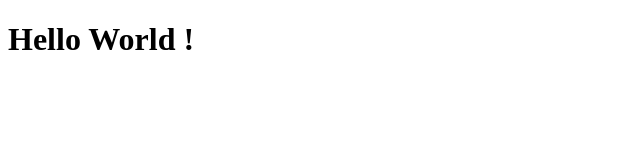
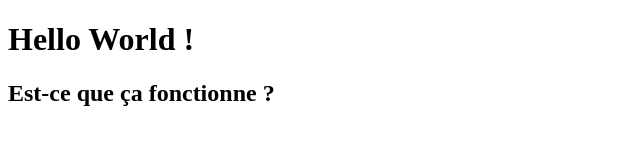
Before and after one commit to Th1bz/Arcadia, a plain HTML site: page index.html in a window 1280 px wide. Shown: the whole page, without its empty margins (0-640 px from the left). Drawn offline with Linux system fonts and the light colour scheme.

Commit message:
Test repository github

```diff
--- a/index.html
+++ b/index.html
@@ -7,5 +7,6 @@
 </head>
 <body>
     <h1>Hello World !</h1>
+    <h2>Est-ce que ça fonctionne ?</h2>
 </body>
 </html>
```
